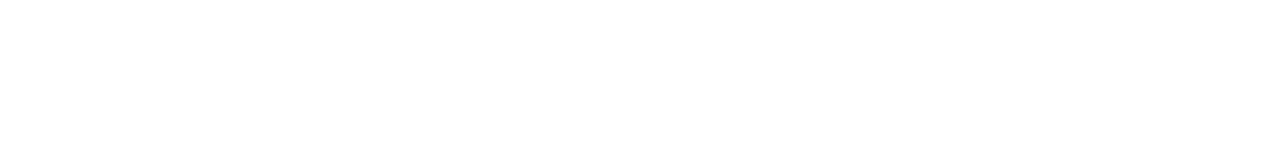
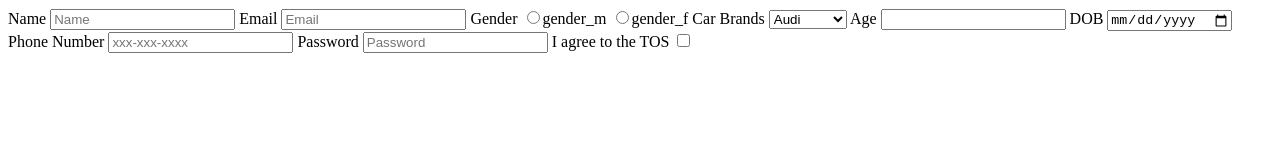
Before and after one commit to acciojob/signup-form-car-indra-sahni, a website: page main.html in a window 1280 px wide. Drawn offline with Linux system fonts and the light colour scheme.

Commit message:
created a submission

```diff
--- a/main.html
+++ b/main.html
@@ -8,6 +8,33 @@
 
 <body>
 	<!-- the entire body must be written by student -->
+	<form>
+		<label>Name</label>
+		<input type="text" id="name" placeholder="Name" required>
+		<label>Email</label>
+		<input type="email" id="email" placeholder="Email" required>
+		<label>Gender</label>
+		<input type="radio" required>gender_m
+		<input type="radio" required>gender_f
+		<label>Car Brands</label>
+		<select id="cars" placeholder="--Please choose an option-" required>
+			<option>Audi</option>
+			<option>Mercedis</option>
+			<option>Mahindra</option>
+		</select>
+		<label>Age</label>
+		<input type="number" id="age" placeholde="Age" required>
+		<label>DOB</label>
+		<input type="date" id="dob" required>
+		<label>Phone Number</label>
+		<input type="tel" id="tel" placeholder="xxx-xxx-xxxx">
+		<label>Password</label>
+		<input type="password" id="password" placeholder="Password" required>
+		<label>I agree to the TOS</label>
+		<input type="checkbox" id="tos" required>
+
+
+	</form>
     <script type="text/javascript" src="./script.js">
 </script>
 
```
